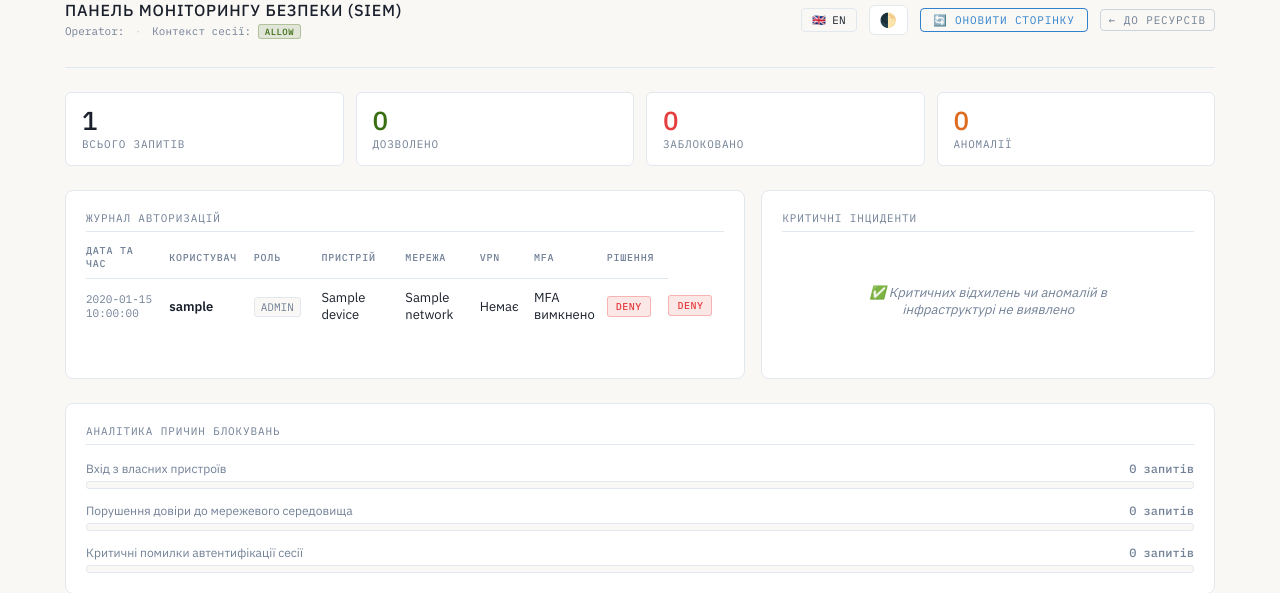
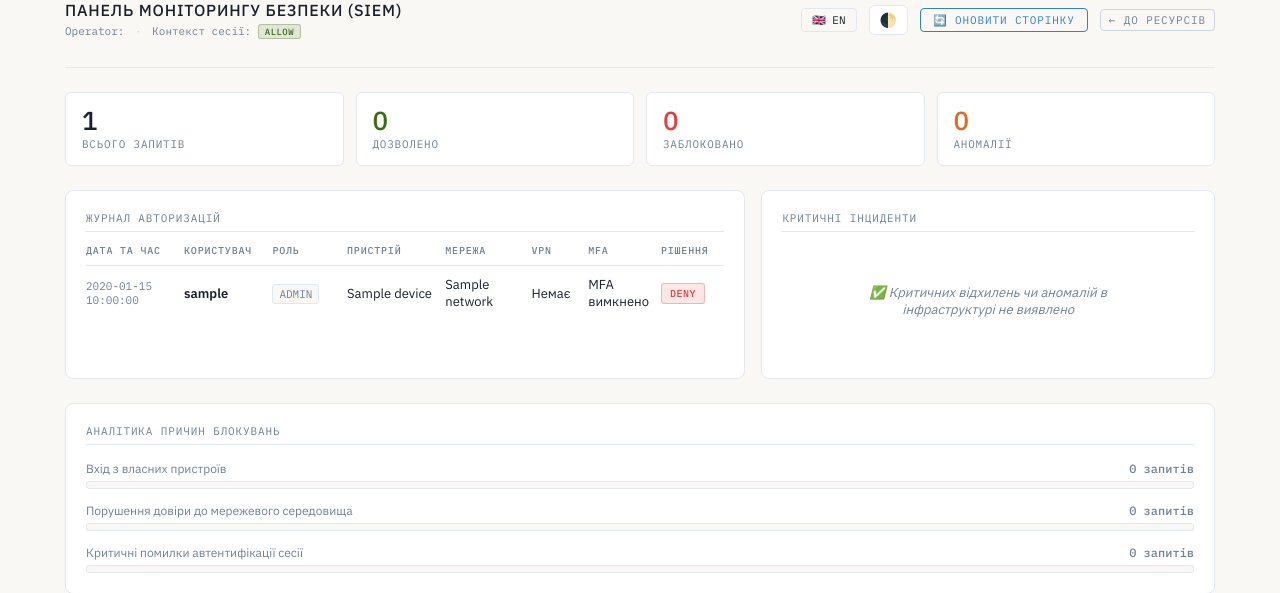
Before and after one commit to kettycollins/ZTAC, a Flask app: template templates/admin_dashboard.html in a window 1280 px wide. Shown: the top 593 px of the page. Run offline with Flask 3, Linux system fonts and the light colour scheme; the template is opened without the code that fills it: most values are stand-ins (such as "Sample title", 1, 10 or a date in 2020).

Commit message:
updated the siem dashboard

```diff
--- a/templates/admin_dashboard.html
+++ b/templates/admin_dashboard.html
@@ -381,15 +381,6 @@
                                     {% endif %}
                                 </td>
 
-                                <td>
-                                    {% if log.security_metrics.decision == 'ALLOW' %}
-                                    <span class="pill pill-allow">ALLOW</span>
-                                    {% elif log.security_metrics.decision == 'LIMITED' %}
-                                    <span class="pill pill-restricted">LIMITED</span>
-                                    {% else %}
-                                    <span class="pill pill-deny">DENY</span>
-                                    {% endif %}
-                                </td>
 
                                 <td>
                                     {% if log.event_type == 'ADMIN_OP' %}
```
